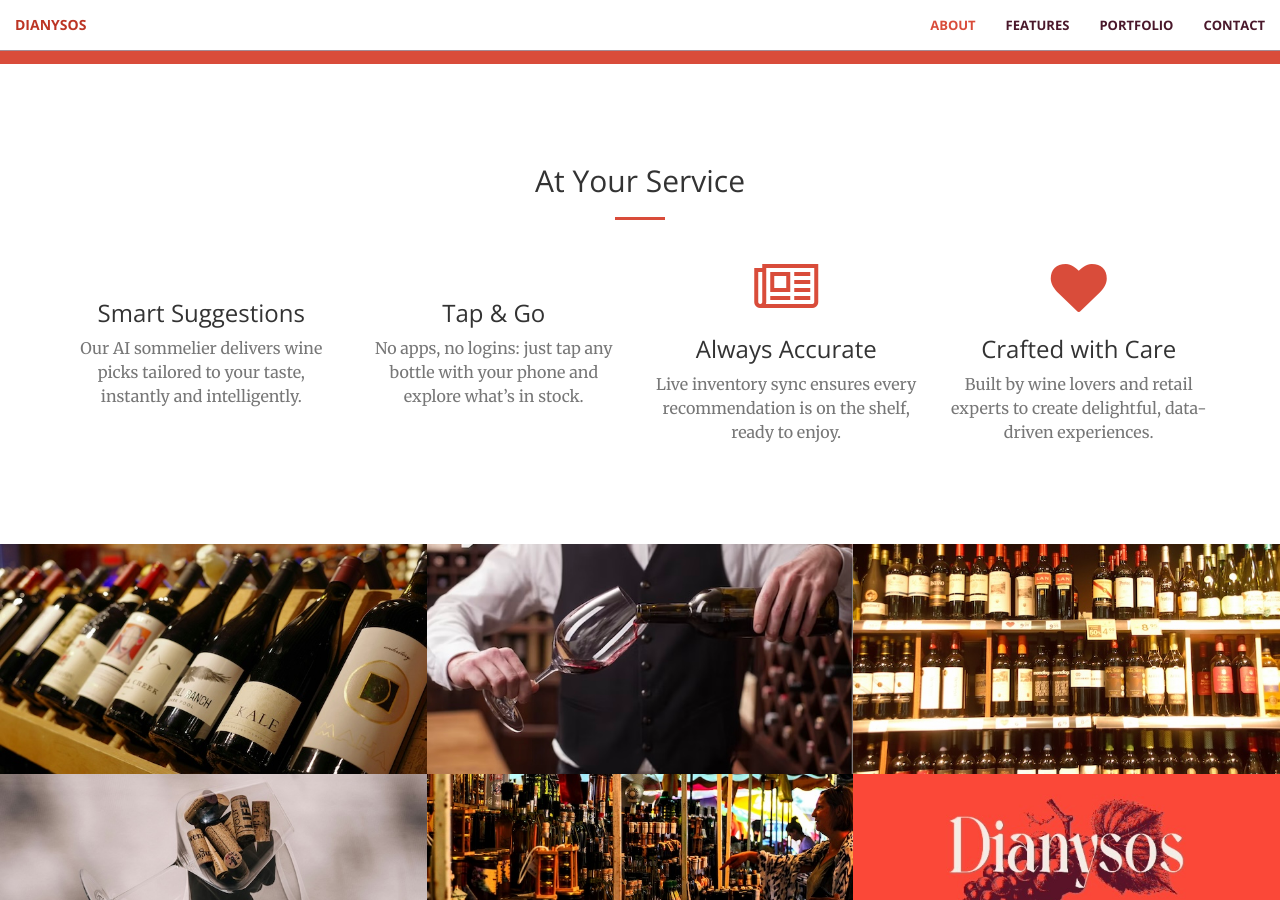
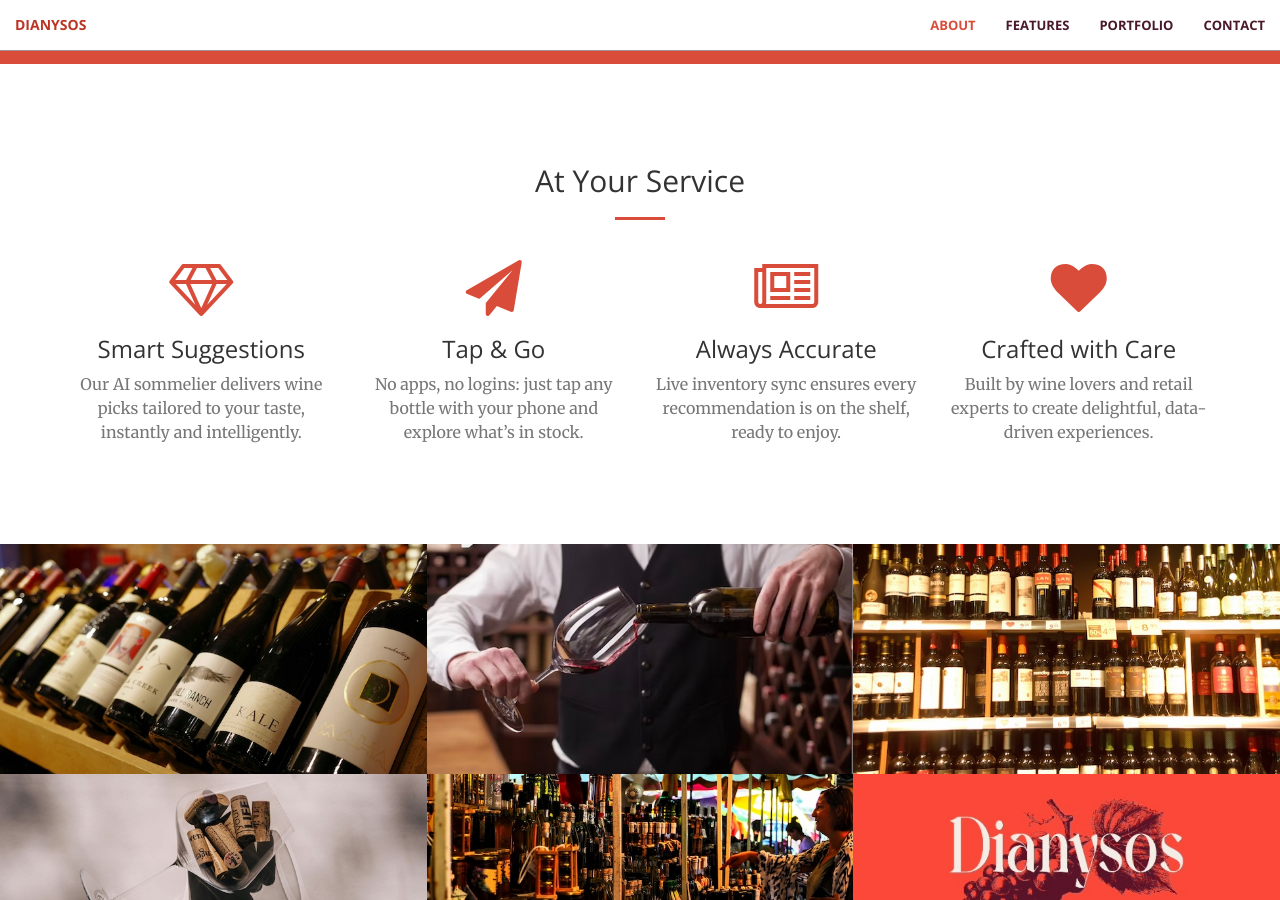
Before and after one commit to Dianysos/Dianysos.github.io, a Jekyll site: the page built from index.html, in a window 1280 px wide and 900 px high, scrolled down 1254 px. Built offline with Jekyll 4.4.1, drawn with Linux system fonts in a browser that asks for light colours.

Commit message:
Update emojis in services

```diff
--- a/_includes/services.html
+++ b/_includes/services.html
@@ -11,14 +11,14 @@
         <div class="row">
             <div class="col-lg-3 col-md-6 text-center">
                 <div class="service-box">
-                    <i class="fa fa-4x fa-wine-glass-alt wow bounceIn text-primary"></i>
+                    <i class="fa fa-4x fa-diamond wow bounceIn text-primary"></i>
                     <h3>Smart Suggestions</h3>
                     <p class="text-muted">Our AI sommelier delivers wine picks tailored to your taste, instantly and intelligently.</p>
                 </div>
             </div>
             <div class="col-lg-3 col-md-6 text-center">
                 <div class="service-box">
-                    <i class="fa fa-4x fa-mobile-alt wow bounceIn text-primary" data-wow-delay=".1s"></i>
+                    <i class="fa fa-4x fa-paper-plane wow bounceIn text-primary" data-wow-delay=".1s"></i>
                     <h3> Tap & Go</h3>
                     <p class="text-muted">No apps, no logins: just tap any bottle with your phone and explore what’s in stock.</p>
                 </div>
```
